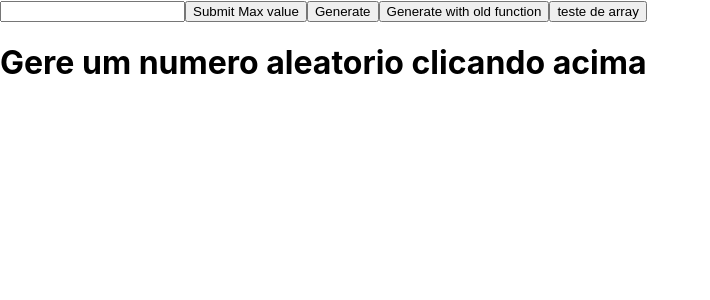
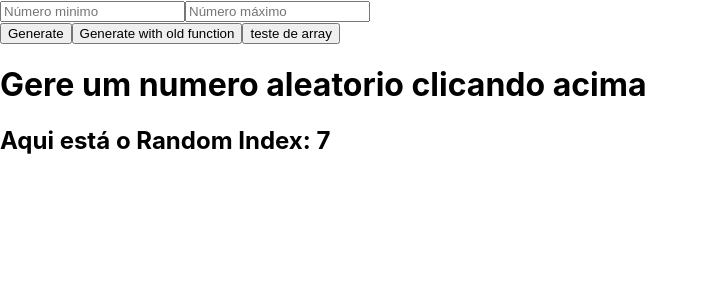
Before and after one commit to Starchaser7/random-numbers-no-repeat, a React (Create React App) app: page / in a window 1280 px wide. Shown: the top 300 px of the page, without its empty margins (0-710 px from the left). Built offline with nearby package versions, Linux system fonts and the light colour scheme.

Commit message:
gerador antigo funciona, descobrir como setar valores do input agora

```diff
--- a/src/App.js
+++ b/src/App.js
@@ -6,9 +6,11 @@ function App() {
 
   //variáveis q armazenam o limite do array
   let [minimoArr, setMinimoArr] = useState(1);
-  let [maximoArr, setMaximoArr] = useState(100);
-  let [array, setArray] = useState([1, 2, 3, 4, 5, 6]);
-  let [randomIndex, setRandomIndex] = useState();
+  let [maximoArr, setMaximoArr] = useState(10);
+  let [array, setArray] = useState();
+  let n = Math.floor(Math.random() * maximoArr); //variavel 'n' apenas para setar o
+  //valor inicial do index que será removido do RandomIndex para não bugar o array
+  let [randomIndex, setRandomIndex] = useState(n);
 
   //função para pegar numeros sem bugar tanto assim
   const getRandomNumber = (min, max) => {
@@ -17,15 +19,24 @@ function App() {
     let result = Math.floor(step2) + min;
     setNumber(result);
   };
+  const getRandomNumberForIndex = (min, max) => {
+    let step1 = max - min + 1;
+    let step2 = Math.random() * step1;
+    let result = Math.floor(step2) + min;
+    setRandomIndex(result);
+  };
 
   //Aqui faz o handle dos inputs
-  const handleInputOnChange = event => {
+  const handleInputOnChangeMin = event => {
     console.log(event.target.value);
     setMinimoArr(parseInt(event.target.value));
   };
+  const handleInputOnChangeMax = event => {
+    console.log(event.target.value);
+    setMaximoArr(parseInt(event.target.value));
+  };
 
   //função que ao clicar coloca o valor máximo do array
-  const handleMaxValue = (e) => {setMaximoArr(e)};
 
 
   //função para criar o array e colocar dentro do state, tá funfando bem =D
@@ -43,30 +54,37 @@ function callFuncArray() {
   createArrayOfNumbers(minimoArr, maximoArr);
   console.log('recriado o Array com os numeros');
   console.log(array);
+  setNumber('Gere um numero aleatorio clicando acima');
 }
 
 //preciso fazer o splice funcionar agora
 const gerarN = () => {
-  if (array === ''){
-    setNumber('Acabou');
+
+  setRandomIndex(() => getRandomNumberForIndex(0, array.length-1));
+  console.log(randomIndex + ' = valor do random index');
+  let numeroAleatorio = array[randomIndex];
+  array.splice(randomIndex, 1);
+  console.log(numeroAleatorio);
+  console.log(array);
+  setNumber(numeroAleatorio);
+  if (array == 0){
+    setNumber('Acabou os números aletórios dentro dos padrões que você declarou :)');
   }
-  setRandomIndex(Math.floor(Math.random() * array.length-1));
-  console.log(randomIndex + 'valor do random index');
-  setNumber(randomIndex + 1);
-  setArray(array.splice(randomIndex, 1));
-  console.log(array);
-  console.log(typeof array);
 };
+
 
   return (
     <>
       <div className="App">
-        <input type="number" onChange={handleInputOnChange} />
-        <button onClick={() => handleMaxValue(90)}>Submit Max value</button>
+        <input type="number" onChange={handleInputOnChangeMin} placeholder="Número minimo" />
+        <input type="number" onChange={handleInputOnChangeMax} placeholder="Número máximo" />
+        <div>
         <button onClick={() => getRandomNumber(minimoArr, maximoArr)}>Generate</button>
         <button onClick={() => gerarN()}>Generate with old function</button>
         <button onClick={() => callFuncArray()}>teste de array</button>
+        </div>
         <h1>{number}</h1>
+        <h2>Aqui está o Random Index: {randomIndex}</h2>
       </div>
     </>
   );
```
